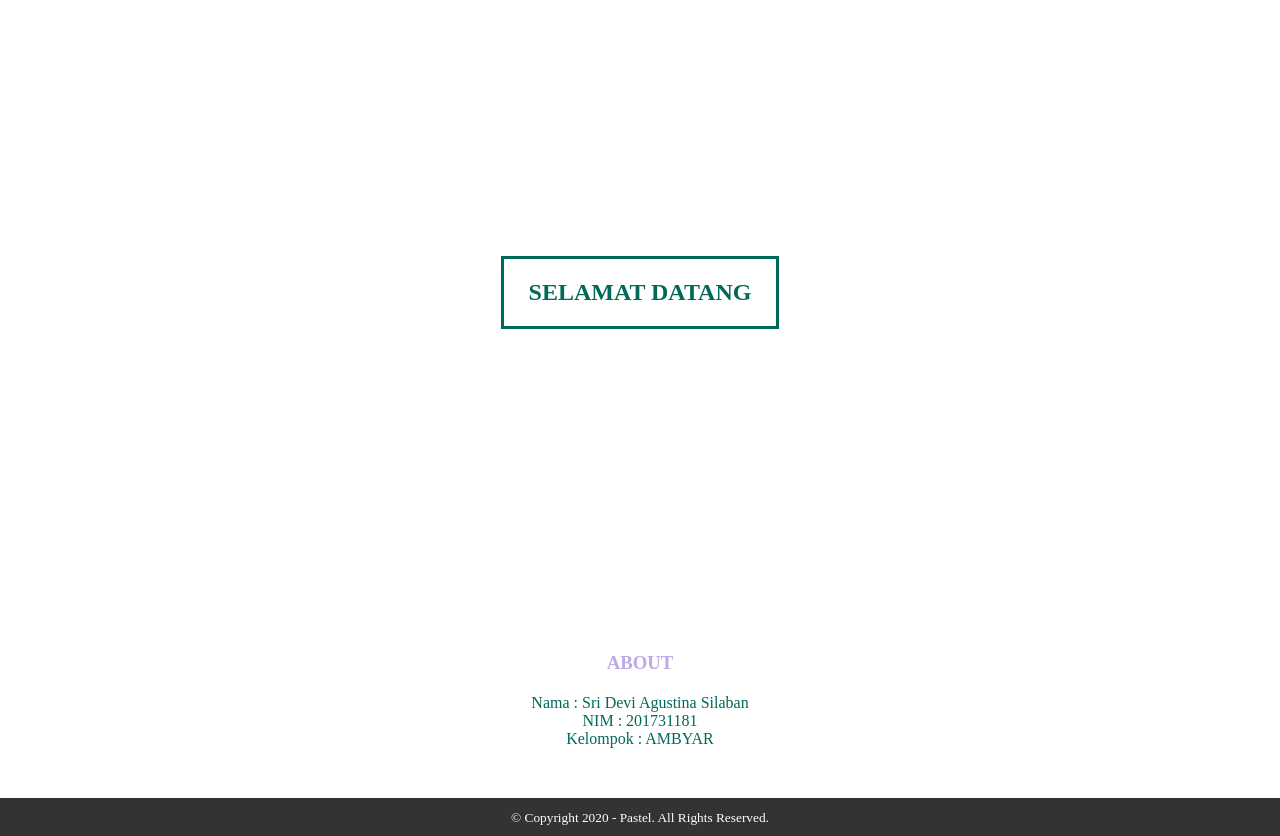
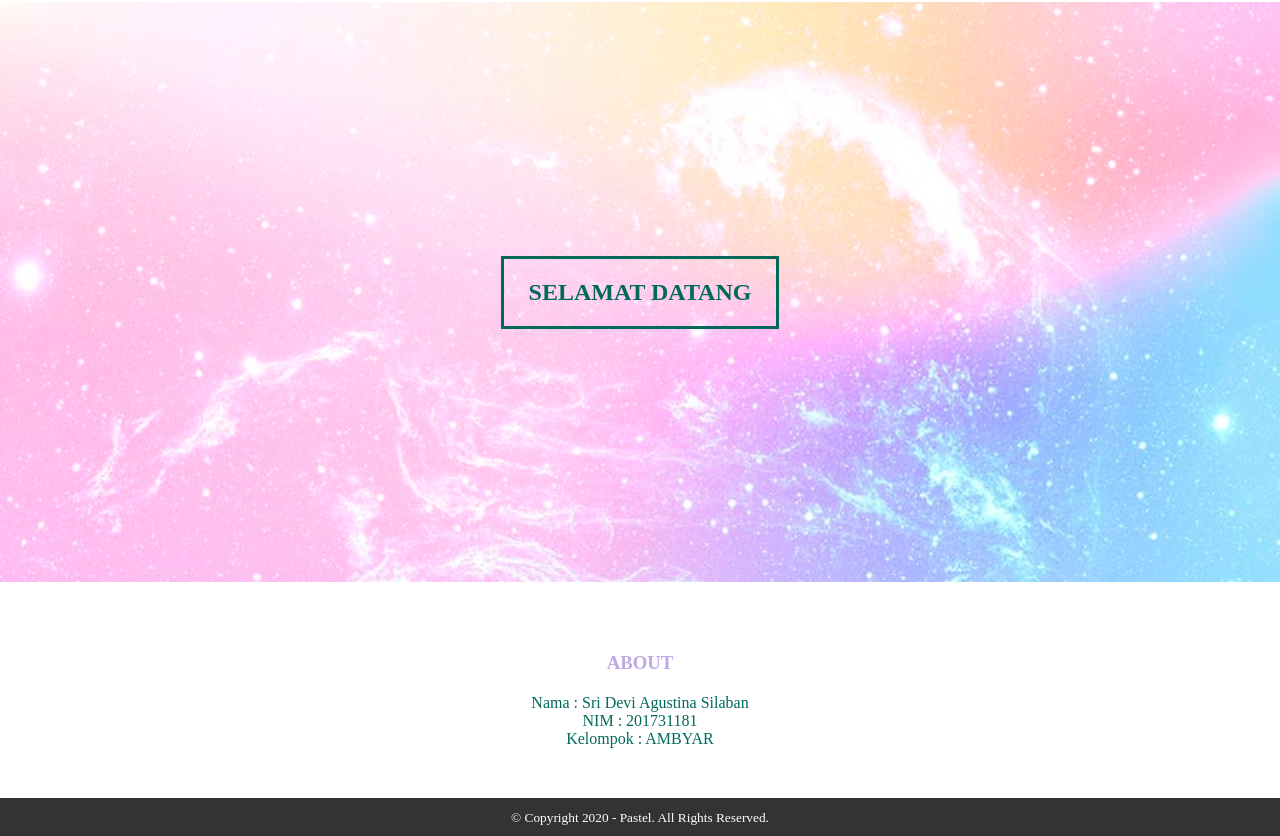
Before and after one commit to srideviasilaban/ambyar, a plain HTML site: page docs/index.html in a window 1280 px wide. Shown: the part 76-912 px from the top of the page. Drawn offline with Linux system fonts and the light colour scheme.

Commit message:
Update style.css

```diff
--- a/docs/style.css
+++ b/docs/style.css
@@ -49,7 +49,7 @@ header ul li a:hover {
 }
 .banner {
 	height: 60vh;
-	background-image: url('../img/warna.jpg');
+	background-image: url('warna.jpg');
 	background-size: cover;
 	display: flex;
 	justify-content: center;
```
